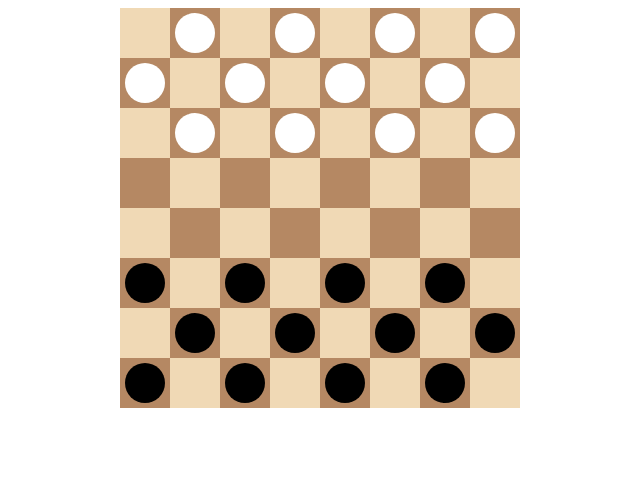
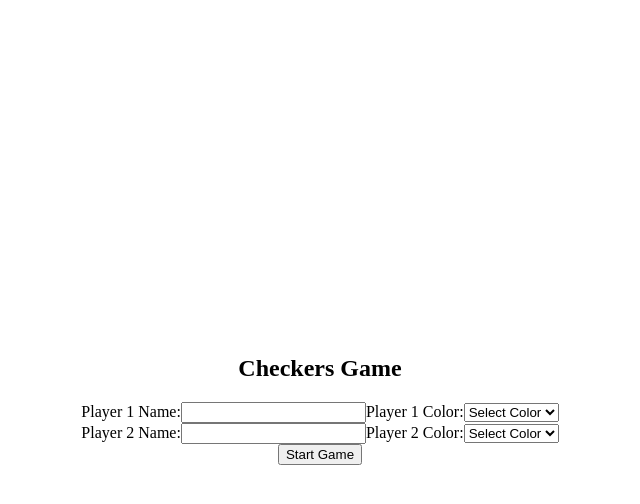
Before and after one commit to martinvosullivan/checkers-project, a React (Vite) app: page / in a window 1280 px wide. Shown: the top 504 px of the page, without its empty margins (320-960 px from the left). Built offline with nearby package versions, Linux system fonts and the light colour scheme.

Commit message:
added start screen to include forms

```diff
--- a/src/App.jsx
+++ b/src/App.jsx
@@ -1,11 +1,25 @@
 import "./styles.css";
+import { useState } from "react";
 import Checkerboard from "./Board";
+import CheckersGame from "./Game";
 import * as React from "react";
 
 export default function App() {
+  const [gameStarted, setGameStarted] = useState(false);
+
+  const handleGameStart = () => {
+    setGameStarted(true);
+  };
+
   return (
-    <div className="App">
-      <Checkerboard />
+    <div className="container">
+      <div className="checkers-container">
+        {!gameStarted ? (
+          <CheckersGame onStartGame={handleGameStart} />
+        ) : (
+          <Checkerboard />
+        )}
+      </div>
     </div>
   );
 }
--- /dev/null
+++ b/src/Game.jsx
@@ -0,0 +1,76 @@
+import React, { useState } from "react";
+
+const CheckersGame = ({ onStartGame }) => {
+  const [player1, setPlayer1] = useState({ name: "", color: "" });
+  const [player2, setPlayer2] = useState({ name: "", color: "" });
+
+  const handlePlayer1Change = (event) => {
+    setPlayer1({ ...player1, [event.target.name]: event.target.value });
+  };
+
+  const handlePlayer2Change = (event) => {
+    setPlayer2({ ...player2, [event.target.name]: event.target.value });
+  };
+
+  const handleSubmit = (event) => {
+    event.preventDefault();
+    onStartGame(); // Call to Start Game
+  };
+
+  return (
+    <div>
+      <h2>Checkers Game</h2>
+      <form onSubmit={handleSubmit}>
+        <div>
+          <label>
+            Player 1 Name:
+            <input
+              type="text"
+              name="name"
+              value={player1.name}
+              onChange={handlePlayer1Change}
+            />
+          </label>
+          <label>
+            Player 1 Color:
+            <select
+              name="color"
+              value={player1.color}
+              onChange={handlePlayer1Change}
+            >
+              <option value="">Select Color</option>
+              <option value="W">White</option>
+              <option value="B">Black</option>
+            </select>
+          </label>
+        </div>
+        <div>
+          <label>
+            Player 2 Name:
+            <input
+              type="text"
+              name="name"
+              value={player2.name}
+              onChange={handlePlayer2Change}
+            />
+          </label>
+          <label>
+            Player 2 Color:
+            <select
+              name="color"
+              value={player2.color}
+              onChange={handlePlayer2Change}
+            >
+              <option value="">Select Color</option>
+              <option value="W">White</option>
+              <option value="B">Black</option>
+            </select>
+          </label>
+        </div>
+        <button type="submit">Start Game</button>
+      </form>
+    </div>
+  );
+};
+
+export default CheckersGame;
--- a/src/styles.css
+++ b/src/styles.css
@@ -2,3 +2,14 @@
   font-family: sans-serif;
   text-align: center;
 }
+
+.container {
+  display: flex;
+  justify-content: center;
+  align-items: center;
+  height: 100vh;
+}
+
+.checkers-container {
+  text-align: center;
+}
```
